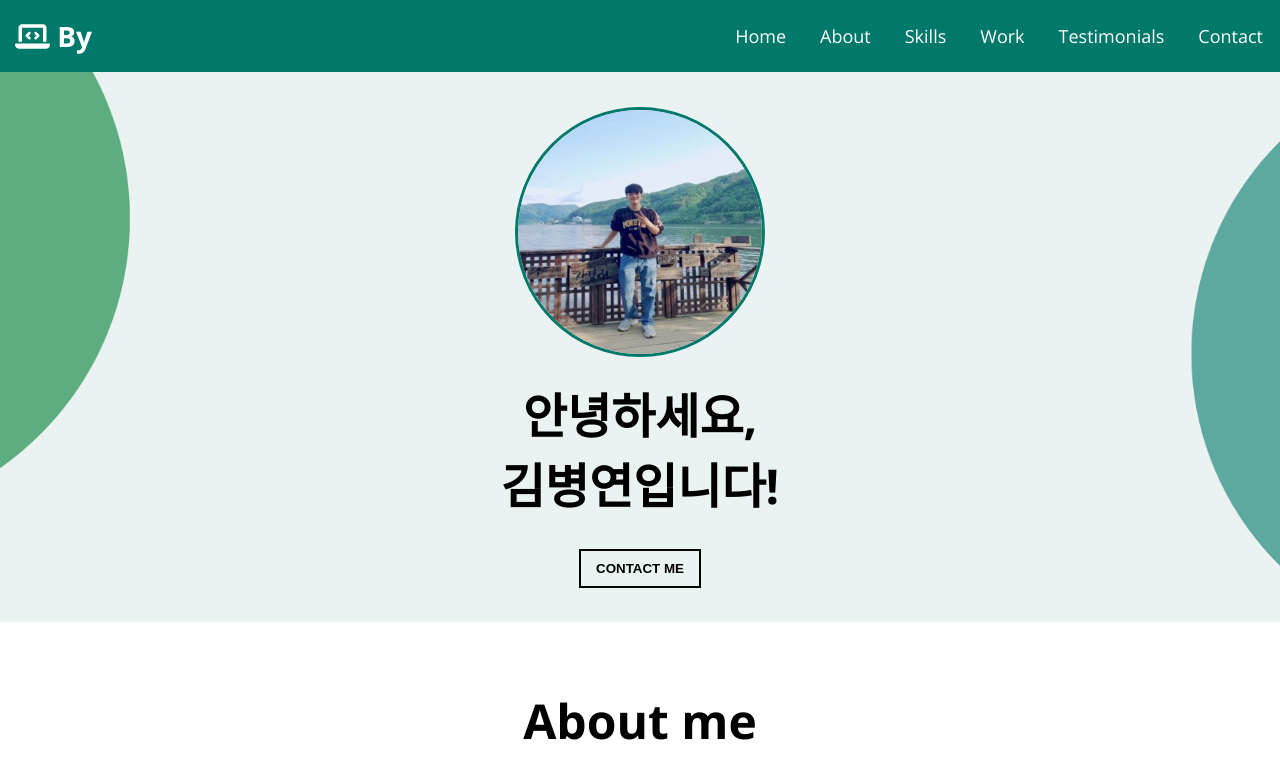
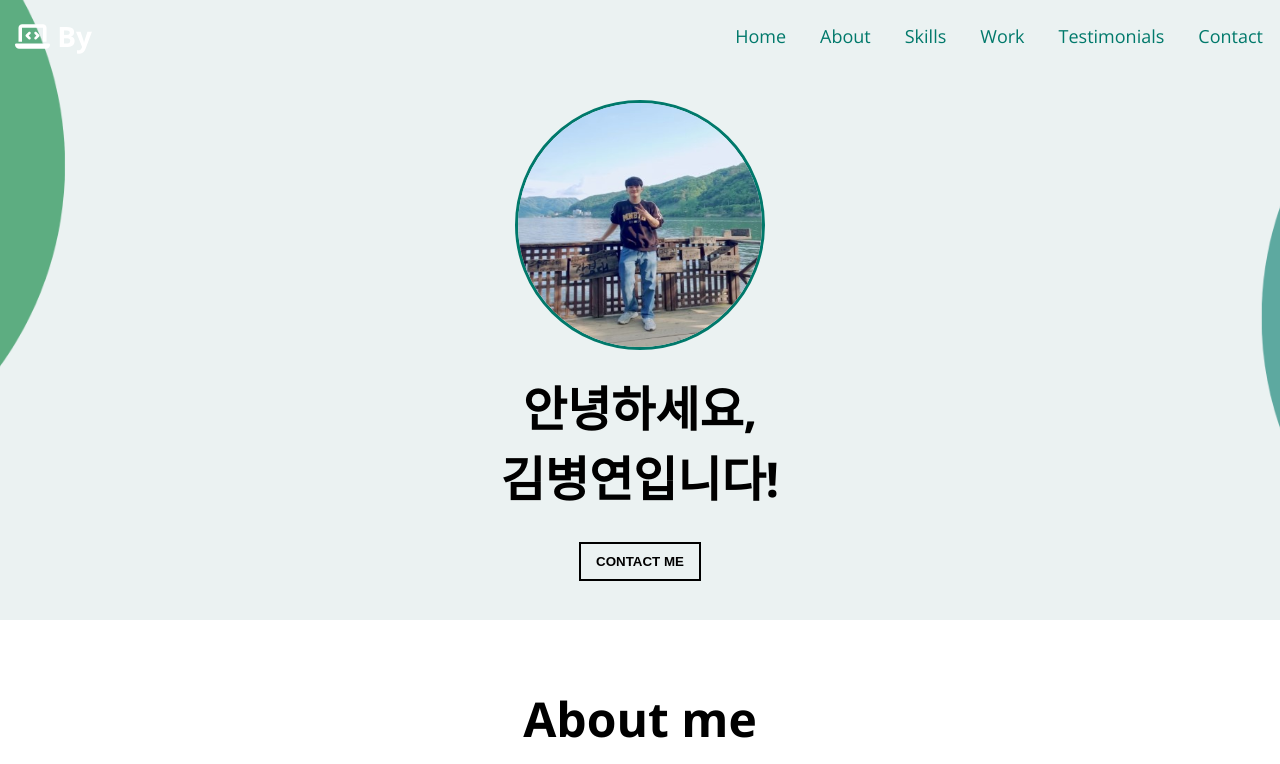
Before and after one commit to ByungyeonKim/portfolio, a plain HTML site: page index.html in a window 1280 px wide. Shown: the top 764 px of the page. Drawn offline with nearby package versions, Linux system fonts and the light colour scheme.

Commit message:
JS: Navbar

```diff
--- a/main.js
+++ b/main.js
@@ -0,0 +1,12 @@
+'use strict';
+
+// 최상단메뉴 스크롤 시 고정
+const navbar = document.querySelector('#navbar');
+const navbarHeight = navbar.getBoundingClientRect().height;
+document.addEventListener('scroll', ()=>{
+    if(window.scrollY > navbarHeight) {
+        navbar.classList.add('navbar--dark');
+    } else {
+        navbar.classList.remove('navbar--dark');
+    }
+});
--- a/style.css
+++ b/style.css
@@ -90,11 +90,14 @@ p {
 
 /* Navbar */
 #navbar {
+  position: fixed;
+  width: 100%;
   display: flex;
-  background-color: var(--color-teal);
+  background-color: transparent;
   color: var(--color-white);
   justify-content: space-between;
   align-items: center;
+  transition: 0.5s ease-in-out;
 }
 
 .navbar__logo {
@@ -105,6 +108,7 @@ p {
 
 .navbar__menu {
   display: flex;
+  color: var(--color-teal);
 }
 
 .navbar__menu__item {
@@ -129,13 +133,28 @@ p {
   display: none;
 }
 
+#navbar.navbar--dark {
+  background-color: var(--color-light-green);
+  transition: 0.5s ease-in-out;
+  z-index: 99;
+}
+
+#navbar.navbar--dark .navbar__menu {
+  color: var(--color-white);
+}
+
+#navbar.navbar--dark .navbar__menu__item:hover {
+  background-color: var(--color-teal);
+}
+
 /* Home */
 #home {
   background: url(imgs/homebackground.png) center/cover no-repeat;
   width: 100%;
-  height: 550px;
+  height: 620px;
   text-align: center;
   padding: 35px;
+  padding-top: 100px;
 }
 
 .home__avatar {
```
